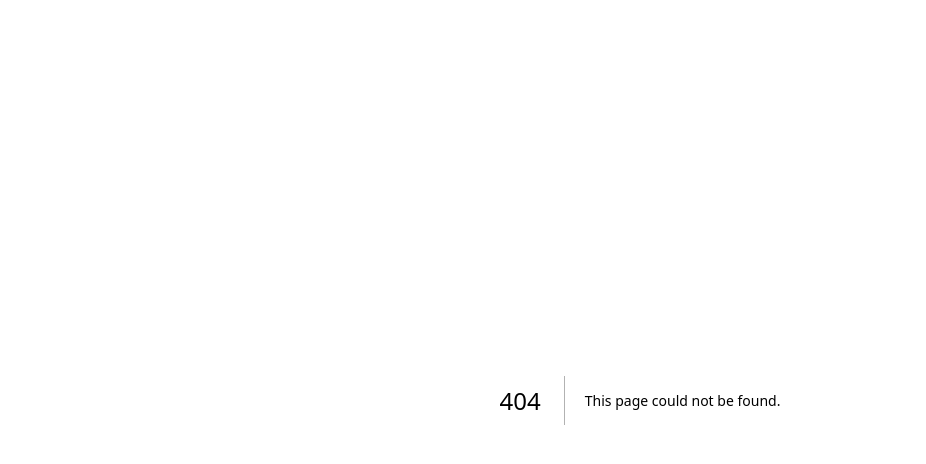
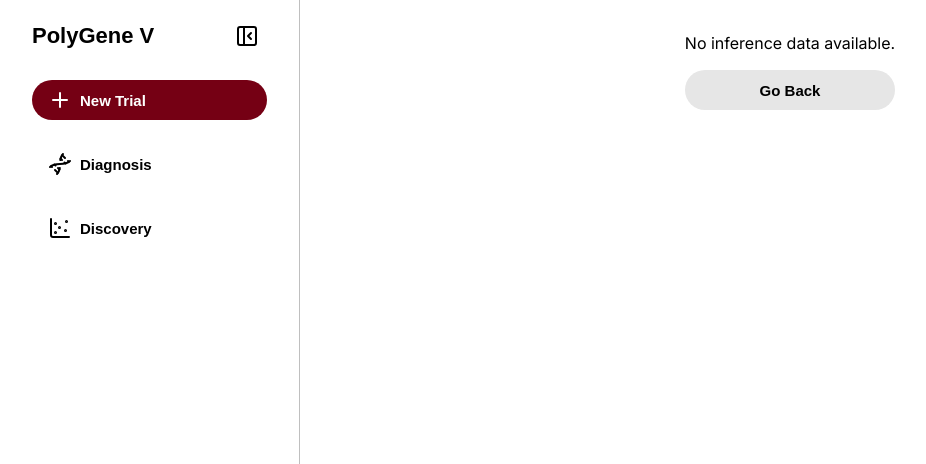
Before and after one commit to enesgrahovac/polygene, a Next.js app: page /diagnosis in a window 1280 px wide. Before the commit this address had no page. Shown: the top 464 px of the page, without its empty margins (0-926 px from the left). Built offline with nearby package versions, Linux system fonts and the light colour scheme.

Commit message:
renaming sections

```diff
--- a/src/components/pageContent/FileUpload/FileUpload.tsx
+++ b/src/components/pageContent/FileUpload/FileUpload.tsx
@@ -260,7 +260,7 @@ const UploadFileInferencePage: React.FC = () => {
             triggerConfetti(); // Trigger global confetti
 
             // Navigate to PredictionsPage using client-side routing
-            router.push(`/predictions`);
+            router.push(`/diagnosis`);
 
         }
         catch (error) {
@@ -386,7 +386,7 @@ const UploadFileInferencePage: React.FC = () => {
             await new Promise(resolve => setTimeout(resolve, 2500));
 
             // Navigate to PredictionsPage using client-side routing
-            router.push(`/predictions`);
+            router.push(`/diagnosis`);
 
         } catch (error) {
             console.error("Error loading example data", error);
--- a/src/components/patterns/SideBar/SideBar.tsx
+++ b/src/components/patterns/SideBar/SideBar.tsx
@@ -58,16 +58,16 @@ const SideBar = ({ ...rest }: SideBarProps) => {
                 <Button
                     variant="ghost"
                     icon={<Dna style={iconStyle} />}
-                    onClick={() => handleClick("Predictions", () => { router.push("/predictions"); })}
+                    onClick={() => handleClick("Diagnosis", () => { router.push("/diagnosis"); })}
                     className={classnames({ [styles.leftAlignButton]: showFullSideBar, [styles.showLabel]: showFullSideBar })}
-                    label={showFullSideBar ? "Predictions" : undefined}
+                    label={showFullSideBar ? "Diagnosis" : undefined}
                 />
                 <Button
                     variant="ghost"
                     icon={<ChartScatter style={iconStyle} />}
-                    onClick={() => handleClick("Analysis", () => { router.push("/analysis"); })}
+                    onClick={() => handleClick("Discovery", () => { router.push("/discovery"); })}
                     className={classnames({ [styles.leftAlignButton]: showFullSideBar, [styles.showLabel]: showFullSideBar })}
-                    label={showFullSideBar ? "Analysis" : undefined}
+                    label={showFullSideBar ? "Discovery" : undefined}
                 />
             </div>
             <div className={styles.bottomSideBarIcons}>
```
Also changed, not shown: src/app/diagnosis/page.tsx (renamed from src/app/predictions/page.tsx), src/app/discovery/page.tsx (renamed from src/app/analysis/page.tsx).
